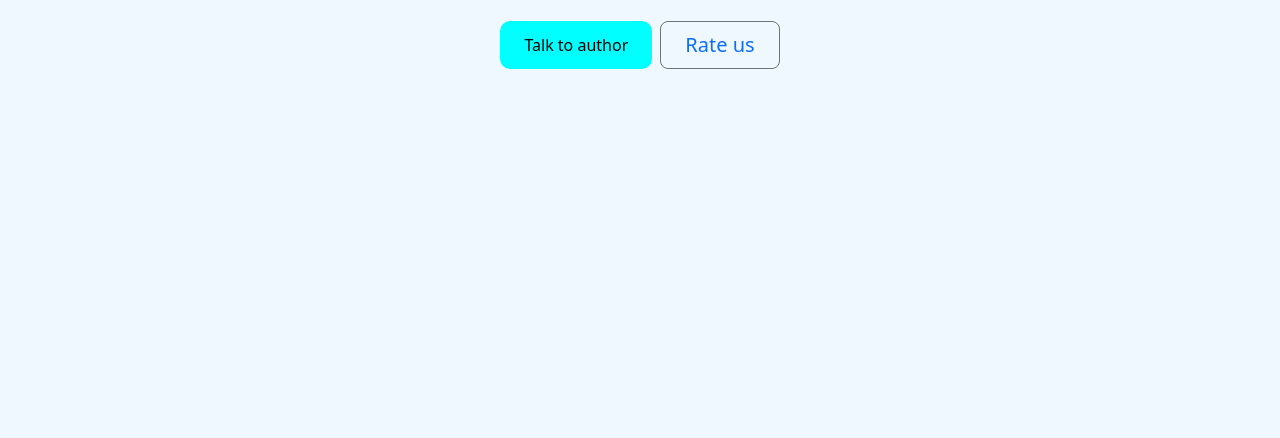
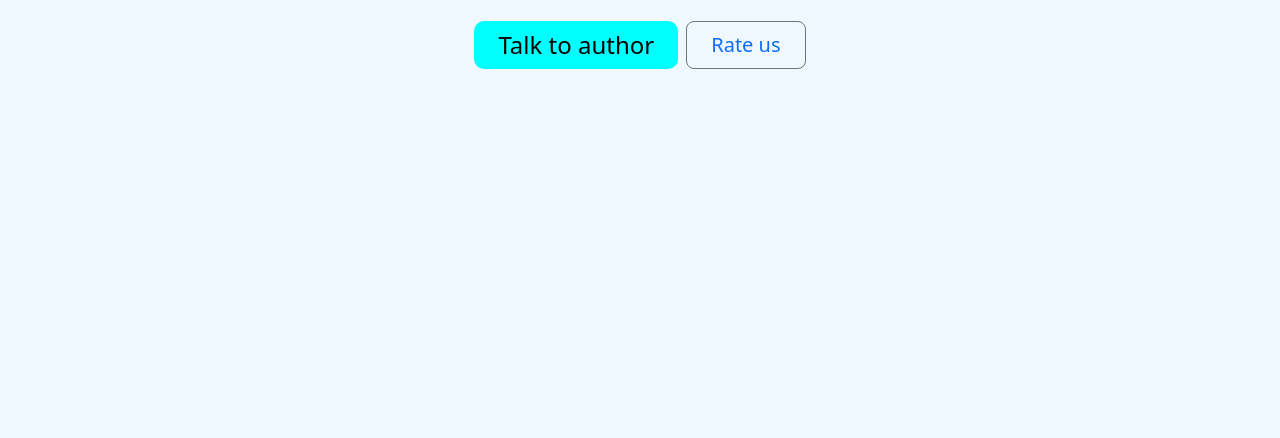
Before and after one commit to Arsh-Coding/Dictionary, a plain HTML site: page index.html in a window 1280 px wide. Shown: the part 362-800 px from the top of the page. Drawn offline with nearby package versions, Linux system fonts and the light colour scheme.

Commit message:
t2a edited

```diff
--- a/style.css
+++ b/style.css
@@ -174,6 +174,7 @@ body{
     content: '\A Thankyou for your review';
 }
 .btn1{
+    font-size: x-large;
     background-color:aqua;
     border-color: aqua;
     border-style:none;
```
Also changed, not shown: talk2author.html (+1 -1 lines).
